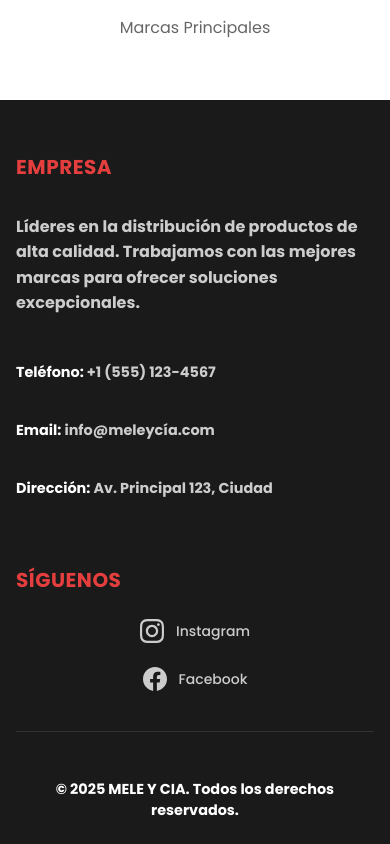
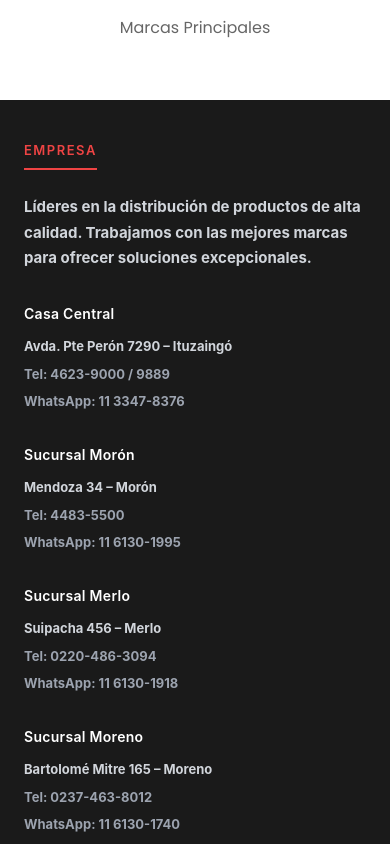
Before and after one commit to Bautistagl/meleycia, a Next.js app: page / in a window 390 px wide. Shown: the part 6880-7724 px from the top of the page. Built offline with nearby package versions, Linux system fonts and the light colour scheme; no server answers; the database is empty.

Commit message:
footer info

```diff
--- a/src/app/components/landing/Footer.module.css
+++ b/src/app/components/landing/Footer.module.css
@@ -1,244 +1,182 @@
 .footer {
   background-color: #1a1a1a;
-  color: #ffffff;
-  padding: 3rem 0 1rem;
-  margin-top: auto;
+  color: #e5e5e5;
+  padding: 60px 0 0;
+  font-family: -apple-system, BlinkMacSystemFont, "Segoe UI", Roboto, "Helvetica Neue", Arial, sans-serif;
+  line-height: 1.6;
 }
 
 .container {
   max-width: 1200px;
   margin: 0 auto;
-  padding: 0 1rem;
+  padding: 0 24px;
 }
 
 .content {
   display: grid;
-  grid-template-columns: repeat(auto-fit, minmax(280px, 1fr));
-  gap: 2rem;
-  margin-bottom: 2rem;
+  grid-template-columns: 1fr;
+  gap: 48px;
+  padding-bottom: 48px;
+  border-bottom: 1px solid #333;
 }
 
+@media (min-width: 768px) {
+  .content {
+    grid-template-columns: 2fr 1fr;
+    gap: 64px;
+  }
+}
+
+/* Section Styles */
 .section {
   display: flex;
   flex-direction: column;
+  gap: 24px;
+}
+
+.socialSection {
+  display: flex;
+  flex-direction: column;
+  gap: 24px;
 }
 
 .sectionTitle {
-  color: #e53e3e;
-  font-size: 1.25rem;
-  font-weight: 700;
-  margin-bottom: 1rem;
+  font-size: 14px;
+  font-weight: 600;
+  letter-spacing: 1.5px;
   text-transform: uppercase;
-  letter-spacing: 0.5px;
+  color: #ef4444;
+  margin: 0;
+  padding-bottom: 8px;
+  border-bottom: 2px solid #ef4444;
+  display: inline-block;
+  width: fit-content;
 }
 
-.companyInfo {
+/* Company Description */
+.companyDescription {
+  font-size: 16px;
+  line-height: 1.7;
+  color: #d1d5db;
+  margin: 0;
+  max-width: 600px;
+}
+
+/* Branches Grid */
+.branchesGrid {
+  display: grid;
+  grid-template-columns: 1fr;
+  gap: 32px;
+  margin-top: 8px;
+}
+
+@media (min-width: 640px) {
+  .branchesGrid {
+    grid-template-columns: repeat(2, 1fr);
+    gap: 40px;
+  }
+}
+
+.branch {
   display: flex;
   flex-direction: column;
-  gap: 1rem;
+  gap: 8px;
 }
 
-.companyDescription {
-  line-height: 1.6;
-  color: #cccccc;
-  margin-bottom: 1rem;
+.branchName {
+  font-size: 15px;
+  font-weight: 600;
+  color: #fff;
+  margin: 0 0 4px 0;
+  letter-spacing: 0.3px;
 }
 
-.contactInfo {
-  display: flex;
-  flex-direction: column;
-  gap: 0.5rem;
+.branchAddress {
+  font-size: 14px;
+  color: #d1d5db;
+  margin: 0;
+  line-height: 1.5;
 }
 
-.contactInfo p {
-  color: #cccccc;
-  font-size: 0.9rem;
+.branchContact {
+  font-size: 14px;
+  color: #9ca3af;
+  margin: 0;
+  line-height: 1.5;
 }
 
-.contactInfo strong {
-  color: #ffffff;
-}
-
+/* Social Links */
 .socialLinks {
   display: flex;
   flex-direction: column;
-  gap: 0.75rem;
+  gap: 16px;
 }
 
 .socialLink {
   display: flex;
   align-items: center;
-  gap: 0.75rem;
-  color: #cccccc;
+  gap: 12px;
+  padding: 12px 16px;
+  background-color: #262626;
+  border: 1px solid #333;
+  border-radius: 8px;
+  color: #e5e5e5;
   text-decoration: none;
-  padding: 0.5rem;
-  border-radius: 0.5rem;
-  transition: all 0.3s ease;
+  font-size: 15px;
   font-weight: 500;
+  transition: all 0.2s ease;
 }
 
 .socialLink:hover {
-  color: #e53e3e;
-  background-color: rgba(229, 62, 62, 0.1);
-  transform: translateX(5px);
+  background-color: #2d2d2d;
+  border-color: #404040;
+  transform: translateY(-1px);
+}
+
+.socialLink:focus {
+  outline: 2px solid #ef4444;
+  outline-offset: 2px;
 }
 
 .socialIcon {
-  width: 1.5rem;
-  height: 1.5rem;
+  width: 20px;
+  height: 20px;
   flex-shrink: 0;
 }
 
-.newsletterText {
-  color: #cccccc;
-  margin-bottom: 1rem;
-  line-height: 1.5;
+/* Copyright */
+.copyright {
+  padding: 24px 0;
+  text-align: center;
 }
 
-.newsletterForm {
-  display: flex;
-  flex-direction: column;
-  gap: 0.75rem;
+.copyright p {
+  font-size: 13px;
+  color: #9ca3af;
+  margin: 0;
+  letter-spacing: 0.3px;
 }
 
-.emailInput {
-  padding: 0.75rem;
-  border: 2px solid #333333;
-  border-radius: 0.5rem;
-  background-color: #2a2a2a;
-  color: #ffffff;
-  font-size: 1rem;
-  transition: border-color 0.3s ease;
-}
-
-.emailInput:focus {
-  outline: none;
-  border-color: #e53e3e;
-}
-
-.emailInput::placeholder {
-  color: #888888;
-}
-
-.subscribeButton {
-  padding: 0.75rem 1.5rem;
-  background-color: #e53e3e;
-  color: #ffffff;
-  border: none;
-  border-radius: 0.5rem;
-  font-weight: 600;
-  cursor: pointer;
-  transition: background-color 0.3s ease;
-  text-transform: uppercase;
-  letter-spacing: 0.5px;
-}
-
-.subscribeButton:hover {
-  background-color: #c53030;
-}
-
-.legalLinks {
-  display: flex;
-  flex-direction: column;
-  gap: 0.5rem;
-}
-
-.legalLink {
-  color: #cccccc;
-  text-decoration: none;
-  padding: 0.25rem 0;
-  transition: color 0.3s ease;
-  font-size: 0.9rem;
-}
-
-.legalLink:hover {
-  color: #e53e3e;
-}
-
-.bottomBar {
-  display: flex;
-  justify-content: space-between;
-  align-items: center;
-  padding-top: 2rem;
-  border-top: 1px solid #333333;
-  flex-wrap: wrap;
-  gap: 1rem;
-}
-
-.copyright {
-  color: #888888;
-  font-size: 0.9rem;
-}
-
-.certifications {
-  display: flex;
-  gap: 1rem;
-  flex-wrap: wrap;
-}
-
-.certification {
-  background-color: #2a2a2a;
-  color: #cccccc;
-  padding: 0.25rem 0.75rem;
-  border-radius: 1rem;
-  font-size: 0.8rem;
-  font-weight: 500;
-  text-transform: uppercase;
-  letter-spacing: 0.5px;
-}
-
-/* Responsive Design */
-@media (max-width: 768px) {
+/* Responsive adjustments */
+@media (max-width: 767px) {
   .footer {
-    padding: 2rem 0 1rem;
+    padding: 40px 0 0;
   }
 
-  .content {
-    grid-template-columns: 1fr;
-    gap: 2rem;
+  .sectionTitle {
+    font-size: 13px;
   }
 
-  .bottomBar {
-    flex-direction: column;
-    text-align: center;
-    gap: 1rem;
+  .companyDescription {
+    font-size: 15px;
   }
 
-  .socialLinks {
-    flex-direction: row;
-    flex-wrap: wrap;
-    gap: 0.5rem;
+  .branchName {
+    font-size: 14px;
   }
 
-  .socialLink {
-    flex: 1;
-    min-width: 120px;
-    justify-content: center;
-  }
-
-  .newsletterForm {
-    flex-direction: row;
-  }
-
-  .emailInput {
-    flex: 1;
-  }
-
-  .subscribeButton {
-    white-space: nowrap;
+  .branchAddress,
+  .branchContact {
+    font-size: 13px;
   }
 }
-
-@media (max-width: 480px) {
-  .newsletterForm {
-    flex-direction: column;
-  }
-
-  .socialLinks {
-    flex-direction: column;
-  }
-
-  .certifications {
-    justify-content: center;
-  }
-}
--- a/src/app/components/landing/Footer.tsx
+++ b/src/app/components/landing/Footer.tsx
@@ -16,74 +16,97 @@ const Footer: React.FC<FooterProps> = ({
         <div className={styles.content}>
           {/* Company Info Section */}
           <div className={styles.section}>
-            <h3 className={styles.sectionTitle}>Empresa</h3>
-            <div className={styles.companyInfo}>
+            <h3 className={styles.sectionTitle}>EMPRESA</h3>
+
             <p className={styles.companyDescription}>
               Líderes en la distribución de productos de alta calidad.
               Trabajamos con las mejores marcas para ofrecer soluciones
               excepcionales.
             </p>
-              <div className={styles.contactInfo}>
-                <p>
-                  <strong>Teléfono:</strong> +1 (555) 123-4567
+
+            {/* Branches Grid */}
+            <div className={styles.branchesGrid}>
+              <div className={styles.branch}>
+                <h4 className={styles.branchName}>Casa Central</h4>
+                <p className={styles.branchAddress}>
+                  Avda. Pte Perón 7290 – Ituzaingó
                 </p>
-                <p>
-                  <strong>Email:</strong> info@meleycía.com
+                <p className={styles.branchContact}>Tel: 4623-9000 / 9889</p>
+                <p className={styles.branchContact}>WhatsApp: 11 3347-8376</p>
+              </div>
+
+              <div className={styles.branch}>
+                <h4 className={styles.branchName}>Sucursal Morón</h4>
+                <p className={styles.branchAddress}>Mendoza 34 – Morón</p>
+                <p className={styles.branchContact}>Tel: 4483-5500</p>
+                <p className={styles.branchContact}>WhatsApp: 11 6130-1995</p>
+              </div>
+
+              <div className={styles.branch}>
+                <h4 className={styles.branchName}>Sucursal Merlo</h4>
+                <p className={styles.branchAddress}>Suipacha 456 – Merlo</p>
+                <p className={styles.branchContact}>Tel: 0220-486-3094</p>
+                <p className={styles.branchContact}>WhatsApp: 11 6130-1918</p>
+              </div>
+
+              <div className={styles.branch}>
+                <h4 className={styles.branchName}>Sucursal Moreno</h4>
+                <p className={styles.branchAddress}>
+                  Bartolomé Mitre 165 – Moreno
                 </p>
-                <p>
-                  <strong>Dirección:</strong> Av. Principal 123, Ciudad
-                </p>
+                <p className={styles.branchContact}>Tel: 0237-463-8012</p>
+                <p className={styles.branchContact}>WhatsApp: 11 6130-1740</p>
               </div>
             </div>
           </div>
 
           {/* Social Media Section */}
-          <div className={styles.section}>
-            <h3 className={styles.sectionTitle}>Síguenos</h3>
+          <div className={styles.socialSection}>
+            <h3 className={styles.sectionTitle}>SÍGUENOS</h3>
             <div className={styles.socialLinks}>
               <a
-                href="https://instagram.com"
+                href="https://www.instagram.com/meleycia/?igsh=dmc3aHJ6OHdyaWtq#"
                 target="_blank"
                 rel="noopener noreferrer"
                 className={styles.socialLink}
-                aria-label="Instagram"
+                aria-label="Síguenos en Instagram"
               >
                 <svg
                   className={styles.socialIcon}
                   viewBox="0 0 24 24"
                   fill="currentColor"
+                  aria-hidden="true"
                 >
                   <path d="M12 2.163c3.204 0 3.584.012 4.85.07 3.252.148 4.771 1.691 4.919 4.919.058 1.265.069 1.645.069 4.849 0 3.205-.012 3.584-.069 4.849-.149 3.225-1.664 4.771-4.919 4.919-1.266.058-1.644.07-4.85.07-3.204 0-3.584-.012-4.849-.07-3.26-.149-4.771-1.699-4.919-4.92-.058-1.265-.07-1.644-.07-4.849 0-3.204.013-3.583.07-4.849.149-3.227 1.664-4.771 4.919-4.919 1.266-.057 1.645-.069 4.849-.069zm0-2.163c-3.259 0-3.667.014-4.947.072-4.358.2-6.78 2.618-6.98 6.98-.059 1.281-.073 1.689-.073 4.948 0 3.259.014 3.668.072 4.948.2 4.358 2.618 6.78 6.98 6.98 1.281.058 1.689.072 4.948.072 3.259 0 3.668-.014 4.948-.072 4.354-.2 6.782-2.618 6.979-6.98.059-1.28.073-1.689.073-4.948 0-3.259-.014-3.667-.072-4.947-.196-4.354-2.617-6.78-6.979-6.98-1.281-.059-1.69-.073-4.949-.073zm0 5.838c-3.403 0-6.162 2.759-6.162 6.162s2.759 6.163 6.162 6.163 6.162-2.759 6.162-6.163c0-3.403-2.759-6.162-6.162-6.162zm0 10.162c-2.209 0-4-1.79-4-4 0-2.209 1.791-4 4-4s4 1.791 4 4c0 2.21-1.791 4-4 4zm6.406-11.845c-.796 0-1.441.645-1.441 1.44s.645 1.44 1.441 1.44c.795 0 1.439-.645 1.439-1.44s-.644-1.44-1.439-1.44z" />
                 </svg>
-                Instagram
+                <span>Instagram</span>
               </a>
 
               <a
-                href="https://facebook.com"
+                href="https://www.facebook.com/Meleycia"
                 target="_blank"
                 rel="noopener noreferrer"
                 className={styles.socialLink}
-                aria-label="Facebook"
+                aria-label="Síguenos en Facebook"
               >
                 <svg
                   className={styles.socialIcon}
                   viewBox="0 0 24 24"
                   fill="currentColor"
+                  aria-hidden="true"
                 >
                   <path d="M24 12.073c0-6.627-5.373-12-12-12s-12 5.373-12 12c0 5.99 4.388 10.954 10.125 11.854v-8.385H7.078v-3.47h3.047V9.43c0-3.007 1.792-4.669 4.533-4.669 1.312 0 2.686.235 2.686.235v2.953H15.83c-1.491 0-1.956.925-1.956 1.874v2.25h3.328l-.532 3.47h-2.796v8.385C19.612 23.027 24 18.062 24 12.073z" />
                 </svg>
-                Facebook
+                <span>Facebook</span>
               </a>
             </div>
           </div>
         </div>
 
-        <div className={styles.bottomBar}>
         <div className={styles.copyright}>
           <p>
             &copy; {year} {companyName}. Todos los derechos reservados.
           </p>
-          </div>
         </div>
       </div>
     </footer>
```
Lines whose indentation alone changed are shown as unchanged.
